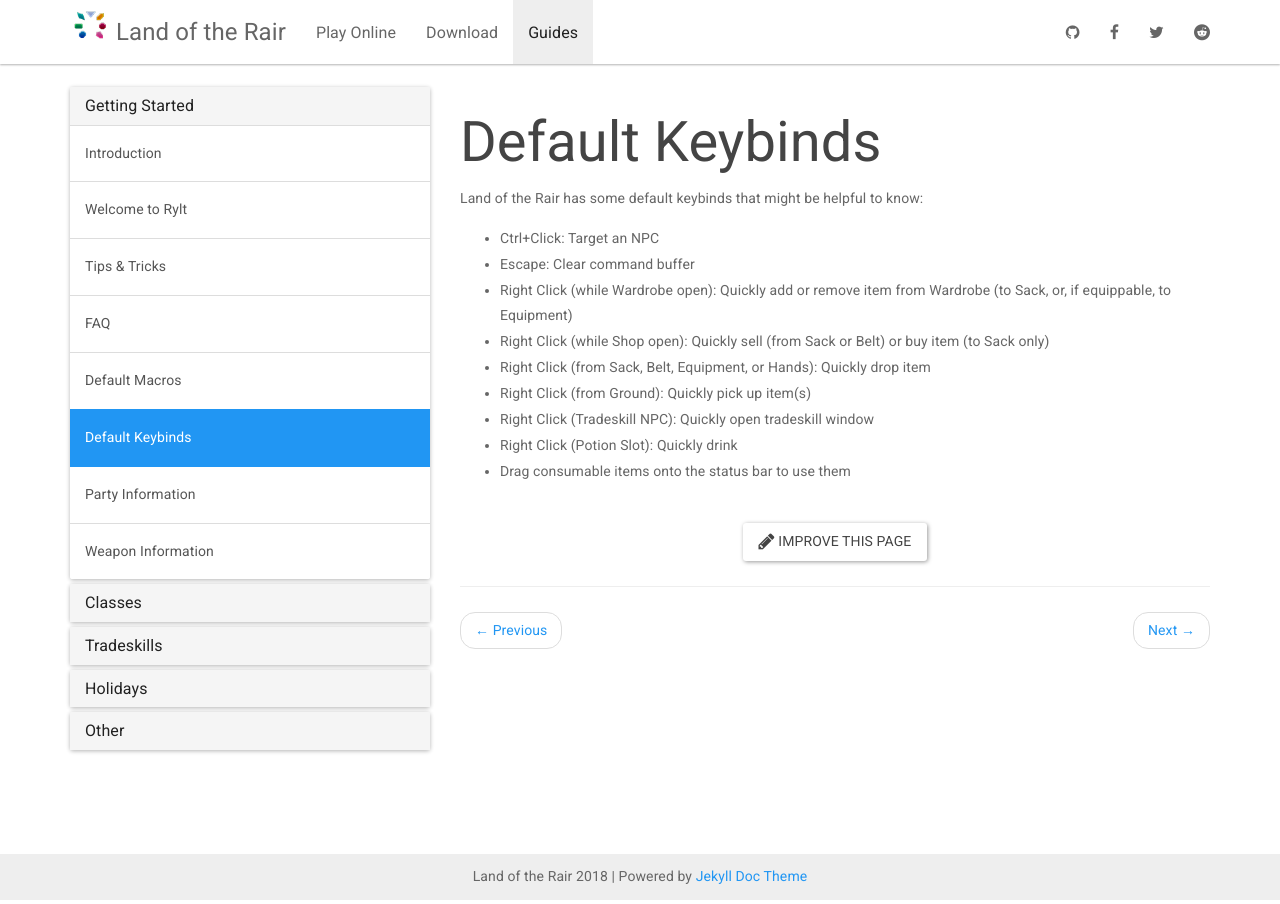
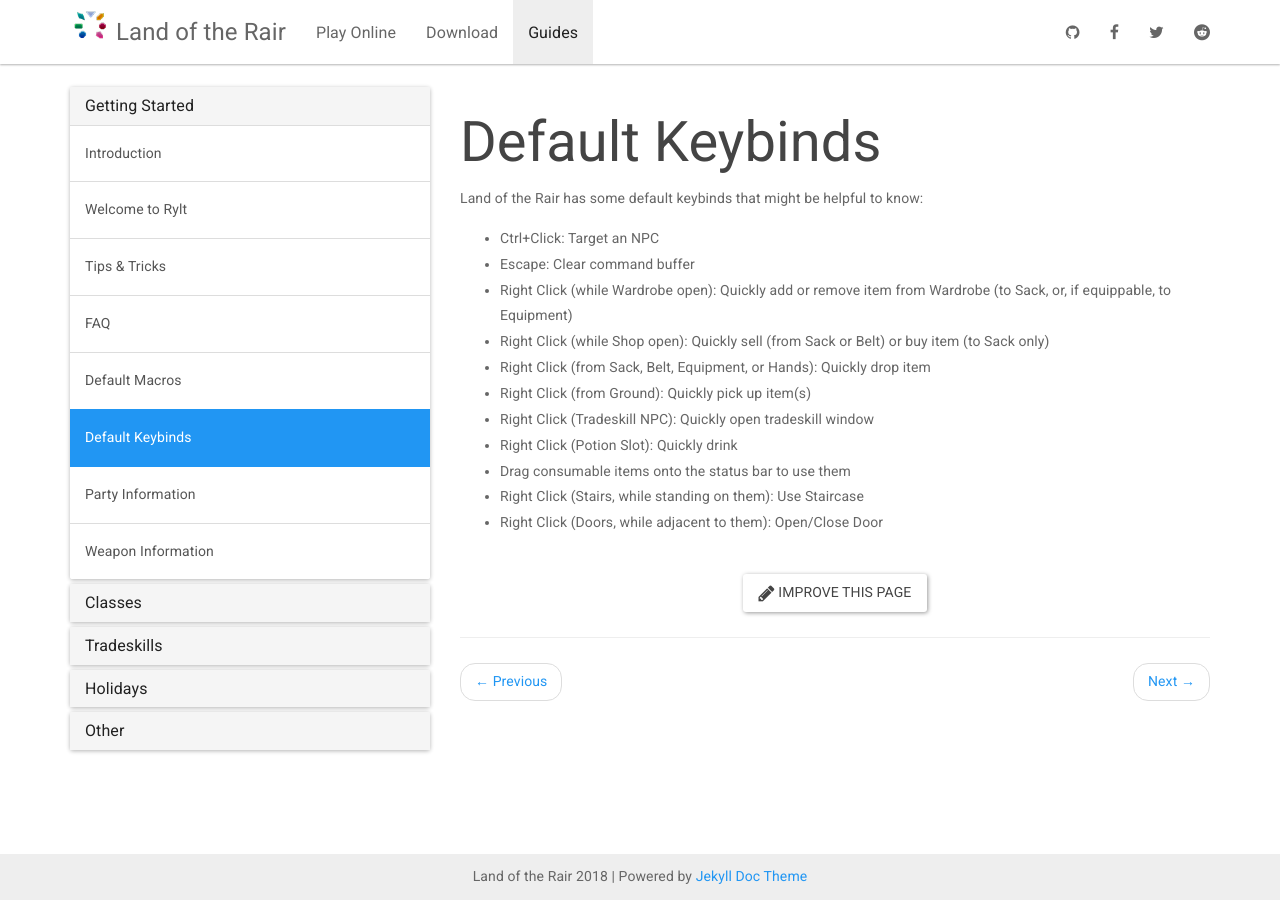
Before and after one commit to LandOfTheRair/landoftherair.github.io, a Jekyll site: the page built from _docs/getting-started/default-keybinds.md, in a window 1280 px wide. Built offline with Jekyll 4.4.1, drawn with Linux system fonts in a browser that asks for light colours; nearby versions of some CDN libraries.

Commit message:
Update default-keybinds.md

```diff
--- a/_docs/getting-started/default-keybinds.md
+++ b/_docs/getting-started/default-keybinds.md
@@ -14,3 +14,5 @@ Land of the Rair has some default keybinds that might be helpful to know:
 * Right Click (Tradeskill NPC): Quickly open tradeskill window
 * Right Click (Potion Slot): Quickly drink
 * Drag consumable items onto the status bar to use them
+* Right Click (Stairs, while standing on them): Use Staircase
+* Right Click (Doors, while adjacent to them): Open/Close Door
```
